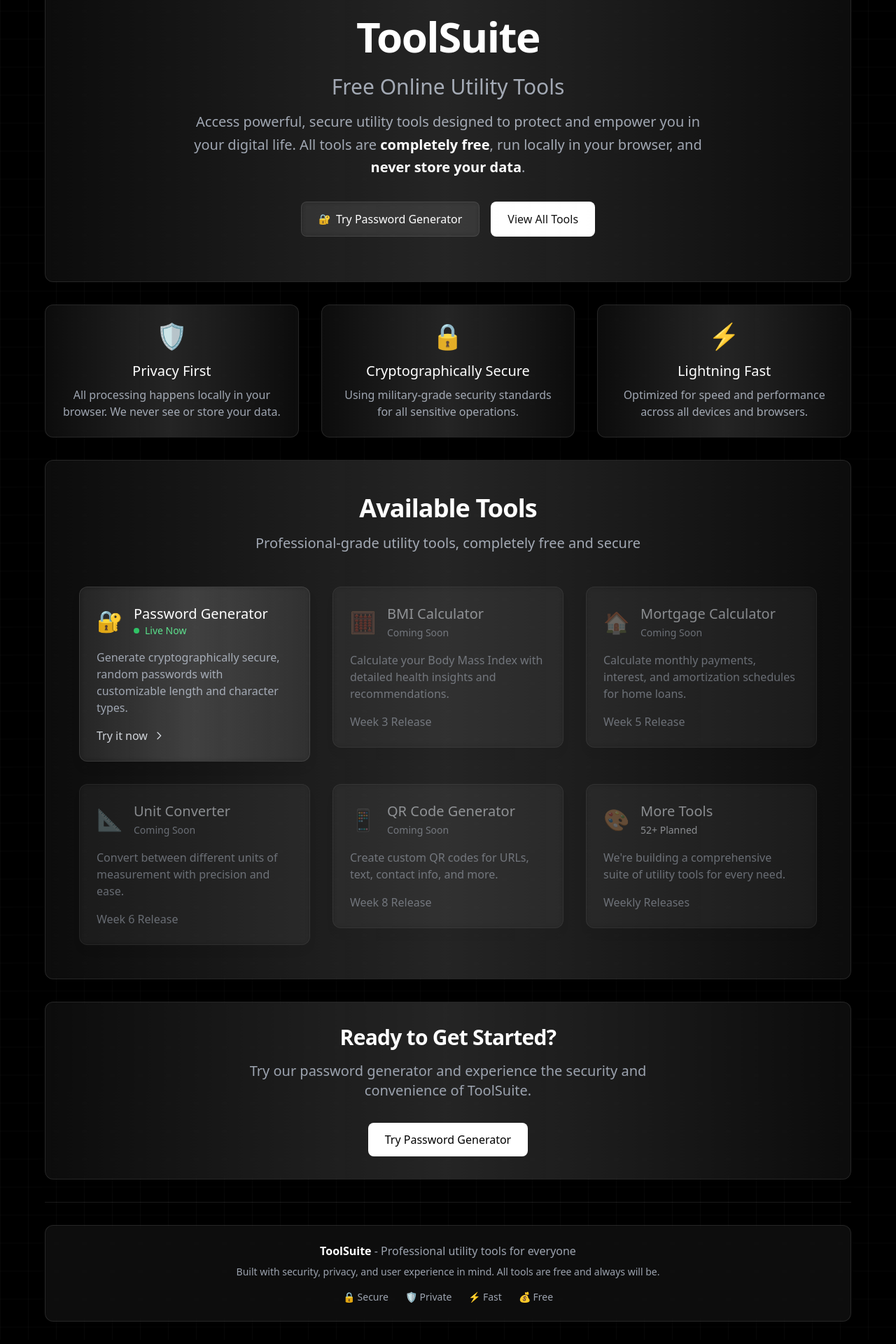
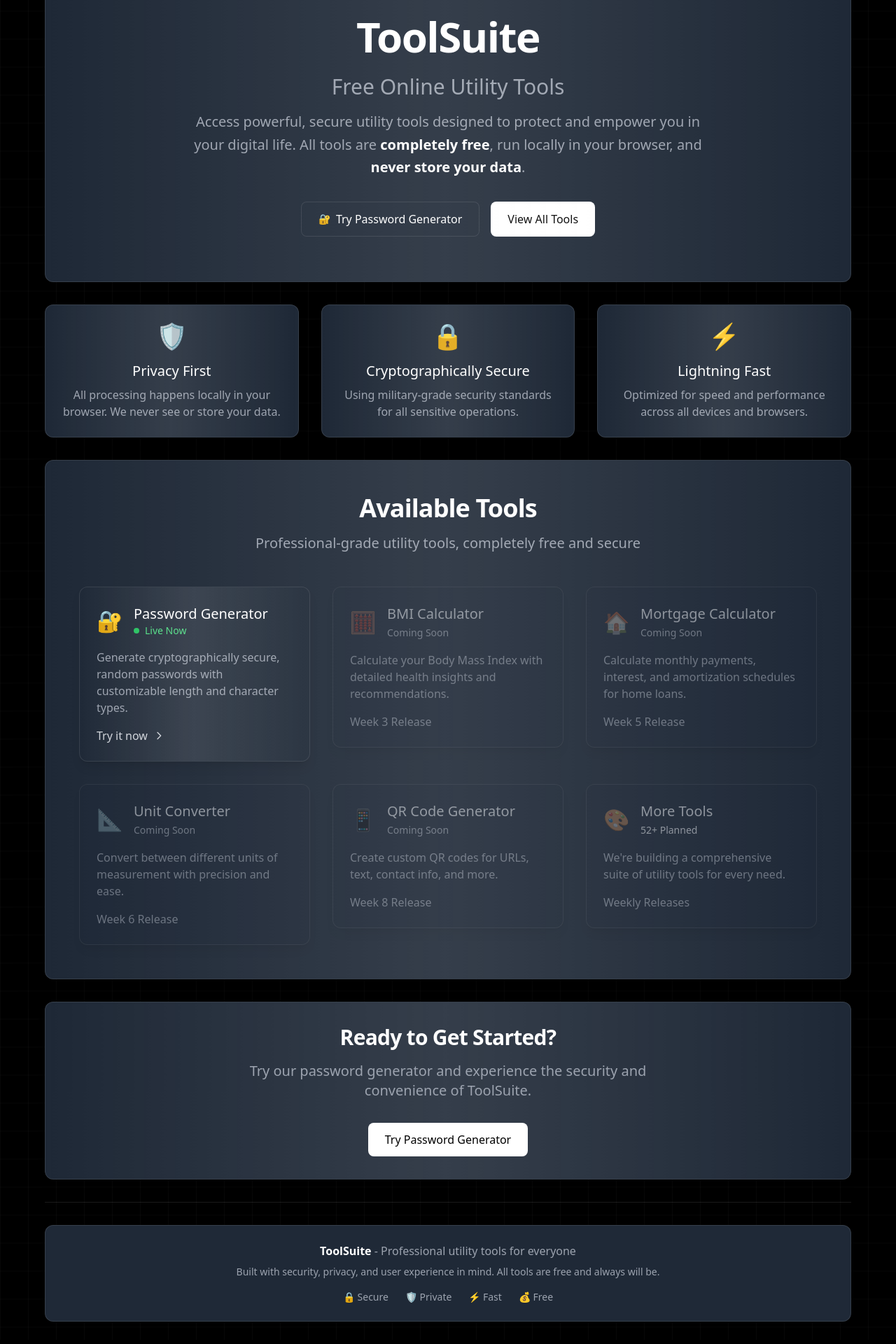
Before and after one commit to SCDEVBrazil/toolsuite-portfolio, a Next.js app: page / in a window 1280 px wide. Shown: the part 139-2059 px from the top of the page at 70% size. Built offline with nearby package versions, Linux system fonts and the light colour scheme.

Commit message:
Fix: Mobile contrast issues - make buttons and password output visible

```diff
--- a/pages/index.js
+++ b/pages/index.js
@@ -17,7 +17,7 @@ const GoogleAdUnit = ({ size, placement, responsive = false }) => {
       case 'topBanner':
         return 'ad-top-banner bg-gradient-to-r from-white/5 to-white/10 rounded-xl p-4 mb-8 shadow-lg border border-white/10';
       case 'featuresSidebar':
-        return 'ad-features-sidebar bg-white/5 backdrop-blur-sm rounded-xl p-4 shadow-lg sticky top-8';
+        return 'ad-features-sidebar bg-gray-800 backdrop-blur-sm rounded-xl p-4 shadow-lg sticky top-8';
       case 'toolsInline':
         return 'ad-tools-inline my-12 bg-gradient-to-br from-white/5 to-white/10 rounded-xl p-6 text-center shadow-lg border border-white/10';
       case 'ctaSidebar':
@@ -26,14 +26,14 @@ const GoogleAdUnit = ({ size, placement, responsive = false }) => {
         return 'ad-bottom-banner mt-12 bg-gradient-to-r from-white/5 to-white/10 rounded-xl p-4 shadow-lg border border-white/10';
       case 'leftSidebar':
       case 'rightSidebar':
-        return 'ad-sidebar bg-white/5 backdrop-blur-sm rounded-lg p-3 shadow-md border border-white/10';
+        return 'ad-sidebar bg-gray-800 backdrop-blur-sm rounded-lg p-3 shadow-md border border-white/10';
       case 'leftSidebar2':
       case 'rightSidebar2':
         return 'ad-sidebar-secondary bg-gradient-to-br from-white/5 to-white/10 rounded-lg p-3 shadow-md border border-white/10';
       case 'rightSidebar3':
         return 'ad-sidebar-bottom bg-gradient-to-br from-white/5 to-white/10 rounded-lg p-3 shadow-md border border-white/10';
       default:
-        return 'ad-unit bg-white/5 rounded-lg p-4';
+        return 'ad-unit bg-gray-800 rounded-lg p-4';
     }
   };
 
@@ -42,7 +42,7 @@ const GoogleAdUnit = ({ size, placement, responsive = false }) => {
       <p className="text-xs text-gray-400 uppercase tracking-wide mb-3 font-medium">
         Advertisement
       </p>
-      <div className="bg-white/10 rounded-lg min-h-[90px] flex items-center justify-center border-2 border-dashed border-white/20">
+      <div className="bg-gray-900 rounded-lg min-h-[90px] flex items-center justify-center border-2 border-dashed border-white/20">
         <span className="text-gray-400 text-sm">AdSense {size} - {placement}</span>
       </div>
     </div>
@@ -229,7 +229,7 @@ export default function Home() {
                   />
 
                   {/* Hero Section with Shine Border */}
-                  <div className="shine-border border border-white/10 rounded-xl overflow-hidden bg-white/5 backdrop-blur-sm">
+                  <div className="shine-border border border-white/10 rounded-xl overflow-hidden bg-gray-800 backdrop-blur-sm">
                     <div className="text-center pt-32 pb-16 animate-slide-up">
                       <h1 className="text-5xl md:text-6xl font-bold text-white mb-6 leading-tight tracking-tight">
                         ToolSuite
@@ -259,7 +259,7 @@ export default function Home() {
                               value: 1,
                             })
                           }
-                          className="inline-flex items-center gap-2 border border-white/10 bg-white/5 hover:bg-white/10 text-white font-medium py-3 px-6 rounded-lg transition duration-200 backdrop-blur-sm"
+                          className="inline-flex items-center gap-2 border border-white/10 bg-gray-800 hover:bg-gray-900 text-white font-medium py-3 px-6 rounded-lg transition duration-200 backdrop-blur-sm"
                         >
                           <span className="text-sm">🔐</span>
                           Try Password Generator
@@ -286,7 +286,7 @@ export default function Home() {
                       className={ADSENSE_ENABLED ? "lg:col-span-3" : "w-full"}
                     >
                       <div className="grid md:grid-cols-3 gap-8">
-                        <div className="shine-border border border-white/10 rounded-xl bg-white/5 backdrop-blur-sm p-6 text-center shadow-lg animate-fade-in-delayed">
+                        <div className="shine-border border border-white/10 rounded-xl bg-gray-800 backdrop-blur-sm p-6 text-center shadow-lg animate-fade-in-delayed">
                           <div className="text-4xl mb-4">🛡️</div>
                           <h3 className="text-xl font-medium text-white mb-2">
                             Privacy First
@@ -297,7 +297,7 @@ export default function Home() {
                           </p>
                         </div>
 
-                        <div className="shine-border border border-white/10 rounded-xl bg-white/5 backdrop-blur-sm p-6 text-center shadow-lg animate-fade-in-delayed">
+                        <div className="shine-border border border-white/10 rounded-xl bg-gray-800 backdrop-blur-sm p-6 text-center shadow-lg animate-fade-in-delayed">
                           <div className="text-4xl mb-4">🔒</div>
                           <h3 className="text-xl font-medium text-white mb-2">
                             Cryptographically Secure
@@ -308,7 +308,7 @@ export default function Home() {
                           </p>
                         </div>
 
-                        <div className="shine-border border border-white/10 rounded-xl bg-white/5 backdrop-blur-sm p-6 text-center shadow-lg animate-fade-in-delayed">
+                        <div className="shine-border border border-white/10 rounded-xl bg-gray-800 backdrop-blur-sm p-6 text-center shadow-lg animate-fade-in-delayed">
                           <div className="text-4xl mb-4">⚡</div>
                           <h3 className="text-xl font-medium text-white mb-2">
                             Lightning Fast
@@ -333,7 +333,7 @@ export default function Home() {
                   </div>
 
                   {/* Available Tools Section */}
-                  <div id="tools-section" className="shine-border border border-white/10 rounded-xl bg-white/5 backdrop-blur-sm shadow-2xl p-8 md:p-12 animate-slide-up">
+                  <div id="tools-section" className="shine-border border border-white/10 rounded-xl bg-gray-800 backdrop-blur-sm shadow-2xl p-8 md:p-12 animate-slide-up">
                     <h2 className="text-3xl md:text-4xl font-bold text-white text-center mb-4 tracking-tight">
                       Available Tools
                     </h2>
@@ -363,7 +363,7 @@ export default function Home() {
                               value: 1,
                             })
                           }
-                          className="block shine-border border border-white/10 rounded-xl bg-white/5 backdrop-blur-sm p-6 shadow-lg hover:bg-white/10 transform hover:scale-105 transition-all duration-300"
+                          className="block shine-border border border-white/10 rounded-xl bg-gray-800 backdrop-blur-sm p-6 shadow-lg hover:bg-gray-900 transform hover:scale-105 transition-all duration-300"
                         >
                           <div className="flex items-center space-x-4 mb-4">
                             <div className="text-3xl animate-float">🔐</div>
@@ -404,7 +404,7 @@ export default function Home() {
 
                       {/* Coming Soon Tools */}
                       <div className="tool-card animate-fade-in-delayed group">
-                        <div className="border border-white/10 rounded-xl bg-white/5 backdrop-blur-sm p-6 shadow-lg opacity-60">
+                        <div className="border border-white/10 rounded-xl bg-gray-800 backdrop-blur-sm p-6 shadow-lg opacity-60">
                           <div className="flex items-center space-x-4 mb-4">
                             <div className="text-3xl opacity-50">🧮</div>
                             <div>
@@ -427,7 +427,7 @@ export default function Home() {
                       </div>
 
                       <div className="tool-card animate-fade-in-delayed group">
-                        <div className="border border-white/10 rounded-xl bg-white/5 backdrop-blur-sm p-6 shadow-lg opacity-60">
+                        <div className="border border-white/10 rounded-xl bg-gray-800 backdrop-blur-sm p-6 shadow-lg opacity-60">
                           <div className="flex items-center space-x-4 mb-4">
                             <div className="text-3xl opacity-50">🏠</div>
                             <div>
@@ -450,7 +450,7 @@ export default function Home() {
                       </div>
 
                       <div className="tool-card animate-fade-in-delayed group">
-                        <div className="border border-white/10 rounded-xl bg-white/5 backdrop-blur-sm p-6 shadow-lg opacity-60">
+                        <div className="border border-white/10 rounded-xl bg-gray-800 backdrop-blur-sm p-6 shadow-lg opacity-60">
                           <div className="flex items-center space-x-4 mb-4">
                             <div className="text-3xl opacity-50">📐</div>
                             <div>
@@ -473,7 +473,7 @@ export default function Home() {
                       </div>
 
                       <div className="tool-card animate-fade-in-delayed group">
-                        <div className="border border-white/10 rounded-xl bg-white/5 backdrop-blur-sm p-6 shadow-lg opacity-60">
+                        <div className="border border-white/10 rounded-xl bg-gray-800 backdrop-blur-sm p-6 shadow-lg opacity-60">
                           <div className="flex items-center space-x-4 mb-4">
                             <div className="text-3xl opacity-50">📱</div>
                             <div>
@@ -496,7 +496,7 @@ export default function Home() {
                       </div>
 
                       <div className="tool-card animate-fade-in-delayed group">
-                        <div className="border border-white/10 rounded-xl bg-white/5 backdrop-blur-sm p-6 shadow-lg opacity-60">
+                        <div className="border border-white/10 rounded-xl bg-gray-800 backdrop-blur-sm p-6 shadow-lg opacity-60">
                           <div className="flex items-center space-x-4 mb-4">
                             <div className="text-3xl opacity-50">🎨</div>
                             <div>
@@ -531,7 +531,7 @@ export default function Home() {
                     <div
                       className={ADSENSE_ENABLED ? "lg:col-span-3" : "w-full"}
                     >
-                      <div className="text-center shine-border border border-white/10 rounded-xl bg-white/5 backdrop-blur-sm p-8 shadow-lg relative overflow-hidden animate-fade-in-delayed">
+                      <div className="text-center shine-border border border-white/10 rounded-xl bg-gray-800 backdrop-blur-sm p-8 shadow-lg relative overflow-hidden animate-fade-in-delayed">
                         <div className="relative z-10">
                           <h3 className="text-2xl md:text-3xl font-bold text-white mb-4 tracking-tight">
                             Ready to Get Started?
@@ -568,7 +568,7 @@ export default function Home() {
 
                   {/* Footer */}
                   <footer className="mt-16 pt-8 border-t border-white/10 text-center">
-                    <div className="bg-white/5 backdrop-blur-sm rounded-xl p-6 shadow-md border border-white/10">
+                    <div className="bg-gray-800 backdrop-blur-sm rounded-xl p-6 shadow-md border border-white/10">
                       <p className="text-gray-400 mb-2">
                         <strong className="text-white">ToolSuite</strong> -
                         Professional utility tools for everyone
```
Also changed, not shown: components/PasswordGenerator.js (+30 -30 lines).
